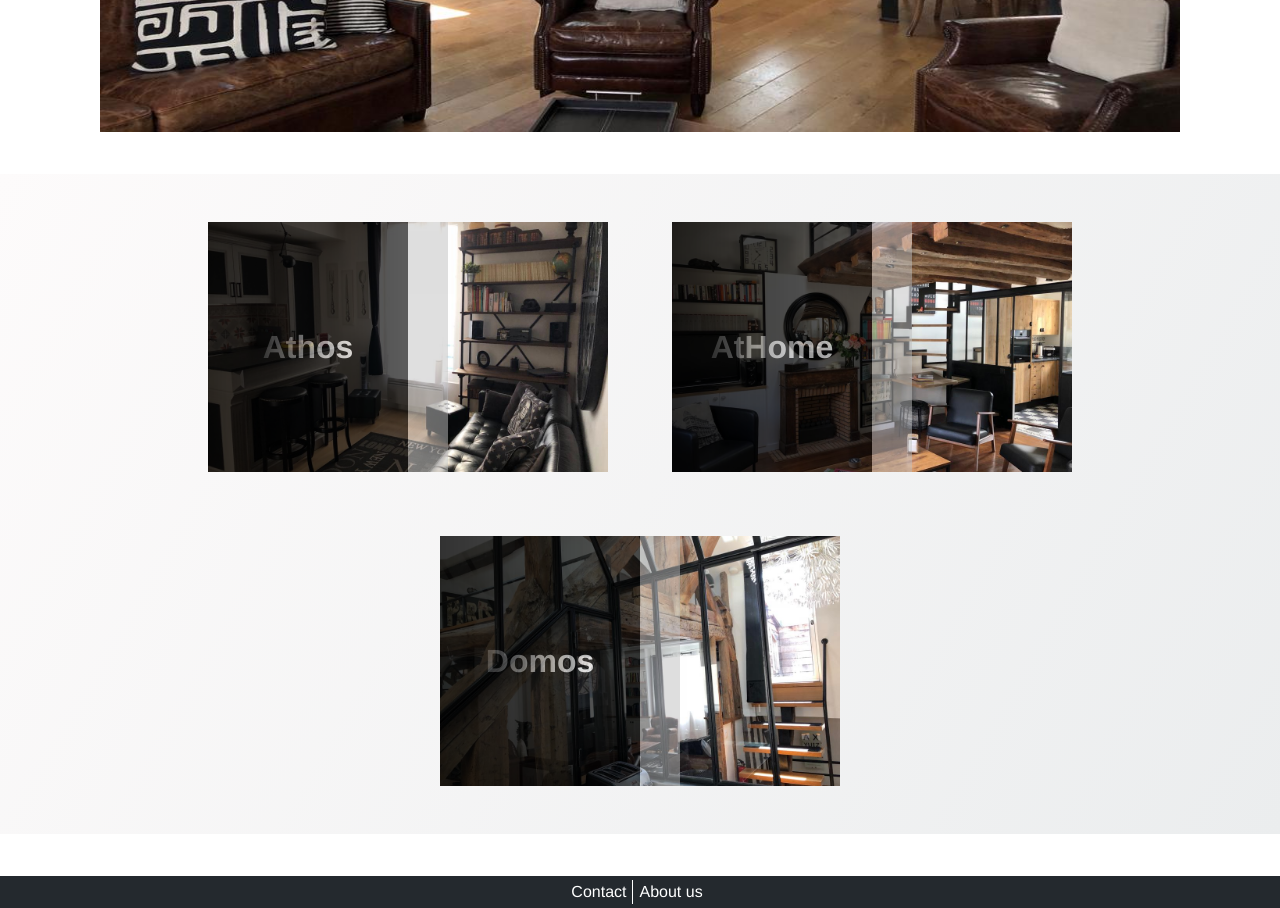
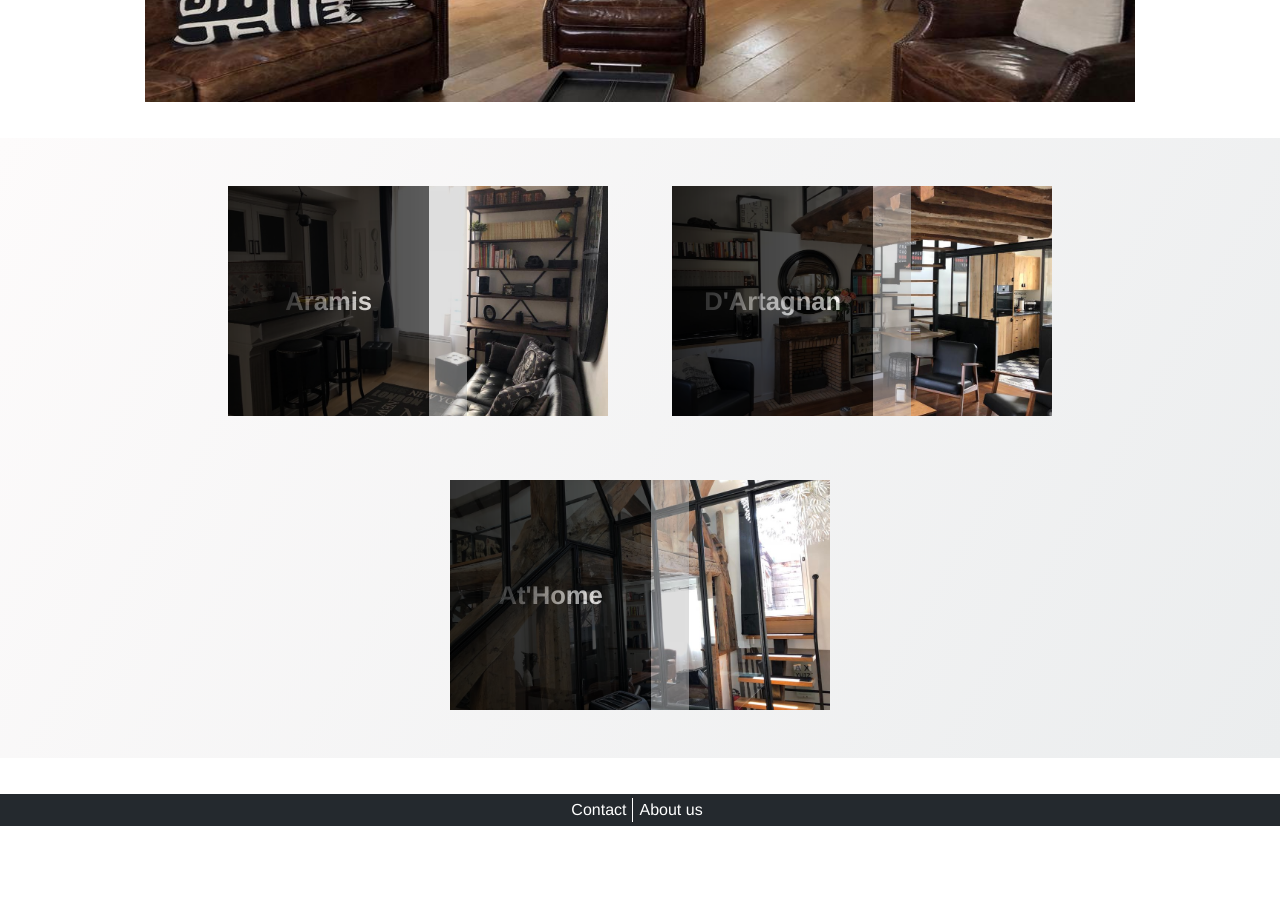
Before and after one commit to prastoin/Domos, a Vue app: page / in a window 1280 px wide. Shown: the part 680-1588 px from the top of the page. After the commit the page ends 1506 px from the top, so only its background shows below. Built offline with nearby package versions, Linux system fonts and the light colour scheme.

Commit message:
refactor zoom view + adding photo order

```diff
--- a/src/components/carousel.vue
+++ b/src/components/carousel.vue
@@ -132,7 +132,7 @@ export default {
 
 .galerie {
     position: relative;
-    height: 600px;
+    height: 570px;
     width: 100%;
     overflow: hidden;
 }
--- a/src/components/lightbox.vue
+++ b/src/components/lightbox.vue
@@ -40,7 +40,7 @@
                         <img
                             class="printed"
                             :id="i * 2 + j"
-                            :src="images[i * 2 + j].src"
+                            :src="images[i * 2 + j].print"
                             :key="j"
                             @click="switchV(visible, i * 2 + j)"
                         />
@@ -108,15 +108,15 @@ export default {
 <style lang="stylus" scoped>
 
 .root {
-    max-width: 1312px;
-    max-height: 100vh;
+    max-width: 1096px;
+    max-height: 95vh;
     display: flex;
     justify-content: center;
     .line {
         height: 50%;
         display: flex;
         .cell {
-            outline: 1.5px solid black;
+            outline: 3.5px solid #24292e;
             width: 100%;
             .printed {
                 width: 100%;
--- a/src/components/slide.vue
+++ b/src/components/slide.vue
@@ -24,7 +24,7 @@
 </template>
 
 <script>
-const names = ['Athos', 'AtHome', 'Domos'];
+const names = ['Aramis', "D'Artagnan", 'At\'Home'];
 const images = ["/C2/C2_LIVINGROOM_2.jpeg", "/C4/C4_LIVINGROOM_3.jpeg", "/B4/B4_KITCHEN_5.jpeg"];
 
 export default {
@@ -41,8 +41,8 @@ export default {
 
 <style scoped lang="stylus">
 .root {
-    margin-top: 42px;
-    margin-bottom: 42px;
+    margin-top: 36px;
+    margin-bottom: 36px;
     padding: 16px;
     display: flex;
     flex-wrap: wrap;
@@ -55,13 +55,13 @@ export default {
     margin: 32px;
     flex: wrap;
     display: flex;
-    width: 400px;
-    height: 250px;
+    width: 380px;
+    height: 230px;
     position: relative;
     #txtContainer {
         position: relative;
         -webkit-mask-image: -webkit-gradient(linear, left top, right top, from(rgba(0,0,0,1)), to(rgba(0,0,0,0.8)));
-        width: 50%;
+        width: 53%;
         height: 100%;
         opacity: 0.8;
         z-index: 3;
@@ -73,7 +73,7 @@ export default {
             position:absolute;
             top: 50%;
             left: 50%;
-            font-size: 2rem;
+            font-size: 1.6rem;
             color: white;
             font-weight: bold;
             -webkit-mask-image: -webkit-gradient(linear, left top, right top, from(rgba(0,0,0,0.2)), to(rgba(0,0,0,1)));
--- a/src/views/flat.vue
+++ b/src/views/flat.vue
@@ -54,21 +54,34 @@
 import lightbox from "@/components/lightbox.vue";
 
 const imgs = {
-    'Athos': [
+    'Aramis': [
         {
-            src: '/C2/C2_LIVINGROOM_1.jpeg',
+            src: '/C2/C2_LIVINGROOM_3.jpeg',
+            print: '/C2/C2_LIVINGROOM_2.jpeg',
         },
         {
             src: '/C2/C2_LIVINGROOM_2.jpeg',
-        },
-        {
-            src: '/C2/C2_LIVINGROOM_3.jpeg',
+            print: '/C2/C2_KITCHEN.jpeg',
         },
         {
             src: '/C2/C2_KITCHEN.jpeg',
+            print: '/C2/C2_LIVINGROOM_1.jpeg',
+        },
+        {
+            src: '/C2/C2_LIVINGROOM_1.jpeg',
+            print: '/C2/C2_BEDROOM_1.jpeg',
         },
         {
             src: '/C2/C2_CORRIDOR.jpeg',
+        },
+        {
+            src: '/C2/C2_BATHROOM_1.jpeg',
+        },
+        {
+            src: '/C2/C2_BATHROOM_2.jpeg',
+        },
+        {
+            src: '/C2/C2_WC.jpeg',
         },
         {
             src: '/C2/C2_BEDROOM_1.jpeg',
@@ -76,26 +89,23 @@ const imgs = {
         {
             src: '/C2/C2_BEDROOM_2.jpeg',
         },
-        {
-            src: '/C2/C2_BATHROOM_1.jpeg',
-        },
-        {
-            src: '/C2/C2_BATHROOM_2.jpeg',
-        },
-
     ],
-    'AtHome': [
+    'D\'Artagnan': [
         {
             src: '/C4/C4_LIVINGROOM_1.jpeg',
+            print: '/C4/C4_LIVINGROOM_3.jpeg',
         },
         {
             src: '/C4/C4_LIVINGROOM_2.jpeg',
+            print: '/C4/C4_LIVINGROOM_4.jpeg',
         },
         {
             src: '/C4/C4_LIVINGROOM_3.jpeg',
+            print: '/C4/C4_TERASSE_2.jpeg',
         },
         {
             src: '/C4/C4_LIVINGROOM_4.jpeg',
+            print: '/C4/C4_BEDROOM_4.jpeg',
         },
         {
             src: '/C4/C4_LIVINGROOM_5.jpeg',
@@ -153,7 +163,7 @@ const imgs = {
         },
 
     ],
-    'Domos': [
+    'At Home': [
         {
             src: '/B4/B4_LIVINGROOM_1.jpeg',
         },
@@ -277,7 +287,7 @@ export default {
         margin-bottom: 36px;
         margin-left: auto;
         margin-right: auto;
-        max-width: 1480px;
+        max-width: 1280px;
         display: flex;
         flex-direction: column;
         width: 100%;
--- a/src/views/home.vue
+++ b/src/views/home.vue
@@ -28,7 +28,7 @@ export default {
 <style scoped lang="stylus">
 
 .container {
-    max-width: 1080px;
+    max-width: 990px;
     margin-right: auto;
     margin-left: auto;
     background-image: linear-gradient(120deg, #fdfbfb 0%, #ebedee 100%);
```
Also changed, not shown: 2 other files (tests, documents, lock files or other folders).
